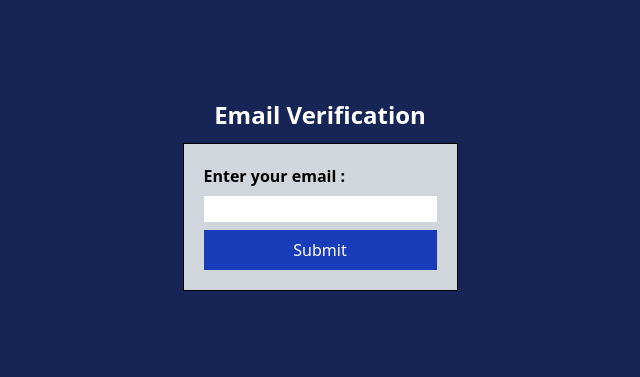
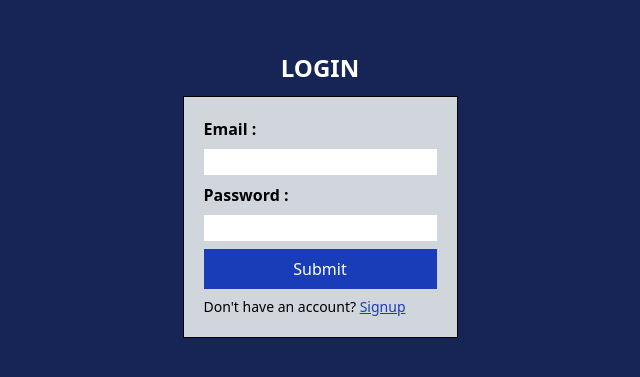
Before and after one commit to rinshida/socialfrontend, a React (Vite) app: page / in a window 1280 px wide. Shown: the part 205-582 px from the top of the page, without its empty margins (320-960 px from the left). Built offline with nearby package versions, Linux system fonts and the light colour scheme.

Commit message:
confirm password

```diff
--- a/src/App.jsx
+++ b/src/App.jsx
@@ -18,8 +18,8 @@ const App = () => {
       {/* <Navebar/> */}
       <Routes>
         <Route  path='/signup' element={<PublicRoute><Signup/></PublicRoute>} />
-        <Route  path='/login' element={<PublicRoute><Login/></PublicRoute>} />
-        <Route  path='/' element={<PublicRoute><EmailVerification/></PublicRoute>} />
+        <Route  path='/' element={<PublicRoute><Login/></PublicRoute>} />
+        <Route  path='/verification' element={<PublicRoute><EmailVerification/></PublicRoute>} />
         <Route  path='/otp' element={<PublicRoute><OtpVerification/></PublicRoute>} />
 
         <Route  path='/posts' element={<ProtectedRoute><LayoutWithNavbar><Posts/></LayoutWithNavbar></ProtectedRoute>} />
--- a/src/components/Login.jsx
+++ b/src/components/Login.jsx
@@ -1,6 +1,6 @@
 import axios from 'axios'
 import React, { useState } from 'react'
-import {  useNavigate } from 'react-router-dom'
+import {  Link, useNavigate } from 'react-router-dom'
 
 const Login = () => {
   const [email,setEmail] = useState("")
@@ -30,12 +30,7 @@ const Login = () => {
         }
 
     }
-    const conformPassword = (pass)=>{
-      if(password !== pass){
 
-           window.alert("incorrect password")
-      }
-    }
 
   return (
     <div className=' w-screen h-screen flex flex-col items-center justify-center gap-3 bg-blue-950'>
@@ -46,9 +41,9 @@ const Login = () => {
             <input className=' border border-white bg-white' type="email" name="" onChange={(e)=>setEmail(e.target.value)}  value={email}/>
             <label className=' font-bold'>Password : </label>
             <input className=' border border-white bg-white' type="password" name=""onChange={(e)=>setPassword(e.target.value)} value={password}/>
-               <label className=' font-bold'>Conform Password : </label>
-            <input className=' border border-white bg-white' type="password" name=""onChange={(e)=>conformPassword(e.target.value)} value={password}/>
+
             <button type='submit' className=' bg-blue-800 text-white px-4 py-2'>Submit</button>
+            <h1 className=' text-sm'>Don't have an account? <Link to={'/verification'} ><span className=' text-blue-800 underline'>Signup</span></Link></h1>
         </form>
         </div>
     </div>
--- a/src/components/Signup.jsx
+++ b/src/components/Signup.jsx
@@ -6,13 +6,18 @@ const Signup = () => {
   const [name,setName] = useState("")
     const [email,setEmail] = useState("")
     const [password,setPassword] = useState("")
+    const [confirmPassword, setConfirmPassword] = useState("");
     const [image,setImage] = useState("")
 
     const navigate = useNavigate();
 
     const submit = async(e)=>{
          e.preventDefault()
-        console.log(name,email,password,image)
+        // console.log(name,email,password,image)
+        if (password !== confirmPassword) {
+      window.alert("Passwords do not match");
+      return;
+    }
 
         const toBase64 = file => new Promise((resolve,reject)=>{
             const reader = new FileReader()
@@ -53,11 +58,13 @@ const Signup = () => {
             <input className=' border border-white bg-white' type="email" name="" onChange={(e)=>setEmail(e.target.value)}  value={email}/>
             <label className=' font-bold'>Password : </label>
             <input className=' border border-white bg-white' type="password" name=""onChange={(e)=>setPassword(e.target.value)} value={password}/>
+            <label className=' font-bold'>Confirm Password : </label>
+            <input className=' border border-white bg-white' type="password" name=""onChange={(e)=>setConfirmPassword(e.target.value)} value={confirmPassword}/>
             {/* <input className=' border' type="text" name="" id="position" value="user" hidden/> */}
             <label htmlFor="">Profle photo</label>
             <input className=' border border-white bg-white' type="file" name="" id="" onChange={(e)=>setImage(e.target.files[0])} />
             <button type='submit' className=' bg-blue-800 text-white px-4 py-2'>Submit</button>
-            <h1 className=' text-sm'>Alredy have an account? <Link><span className=' text-blue-800'>Login</span></Link></h1>
+            <h1 className=' text-sm'>Alredy have an account? <Link to={'/login'}><span className=' text-blue-800 underline'>Login</span></Link></h1>
         </form>
         </div>
     </div>
```
